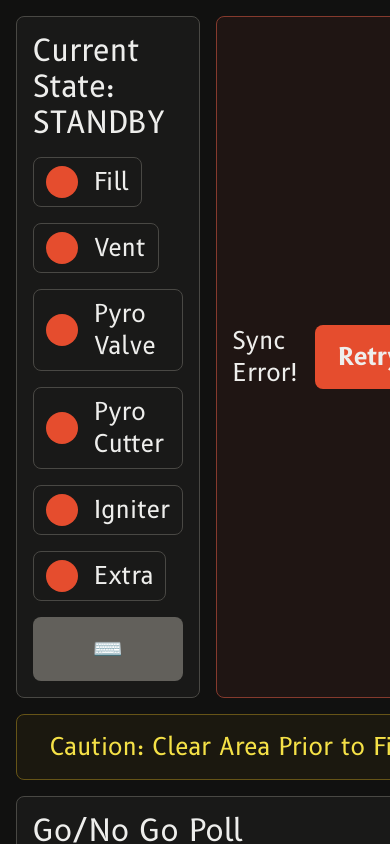
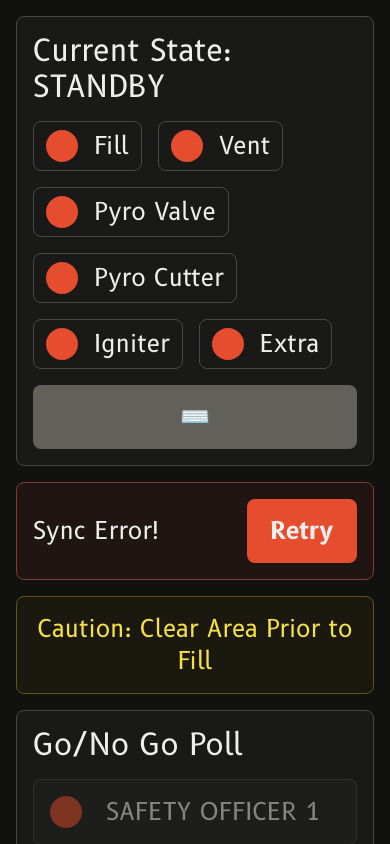
Before and after one commit to CSI-Rockets-Eletronics/ControlCenterUI_2026, a React (Vite) app: page /1 in a window 390 px wide. Built offline with nearby package versions, Linux system fonts and the light colour scheme; no server answers.

Commit message:
Fix weather width

```diff
--- a/src/components/syncStatusPanel.tsx
+++ b/src/components/syncStatusPanel.tsx
@@ -38,7 +38,7 @@ export const SyncStatusPanel = memo(function SyncStatusPanel() {
 
   if (networkError) {
     return (
-      <Panel color="red" className="flex items-center gap-4">
+      <Panel color="red" className="flex items-center justify-between gap-4">
         <p className="text-gray-text">Sync Error!</p>
         <Button
           color="red"
--- a/src/components/topStatusPanel.tsx
+++ b/src/components/topStatusPanel.tsx
@@ -43,7 +43,7 @@ export const TopStatusPanel = memo(function TopStatusPanel({
   }[activePanel];
 
   return (
-    <div className="grid grid-cols-[1fr,auto] space-x-4">
+    <div className="grid grid-rows-[auto,auto] md:grid-rows-none md:grid-cols-[1fr,auto] space-y-4 md:space-y-0 md:space-x-4">
       <Panel className="flex flex-col items-stretch md:items-center md:flex-row gap-4 md:gap-6">
         <p className="text-lg text-gray-text grow">
           Current State: {currentState}
--- a/src/components/weatherPanel.tsx
+++ b/src/components/weatherPanel.tsx
@@ -34,7 +34,7 @@ export const WeatherPanel = memo(function WeatherPanel() {
   }, []);
 
   return (
-    <Panel>
+    <Panel className="overflow-hidden">
       <div className="overflow-hidden rounded-md" ref={parentRef} />
       <style>
         {`
```
